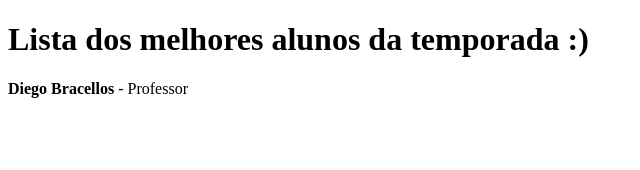
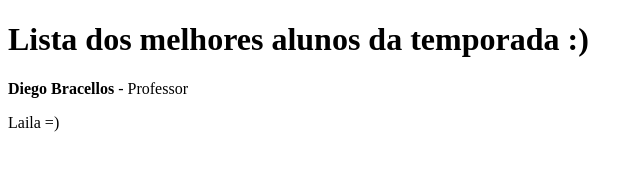
Before and after one commit to bracellos/devs2bluFork, a plain HTML site: page index.html in a window 1280 px wide. Shown: the full height of the page, 0-640 px from the left. Drawn offline with Linux system fonts and the light colour scheme.

Commit message:
add laila

```diff
--- a/index.html
+++ b/index.html
@@ -9,5 +9,6 @@
 <body>
     <h1>Lista dos melhores alunos da temporada :)</h1>
     <p><b>Diego Bracellos</b> - Professor</p>
+    <p>Laila =)</p>
 </body>
 </html>
```
